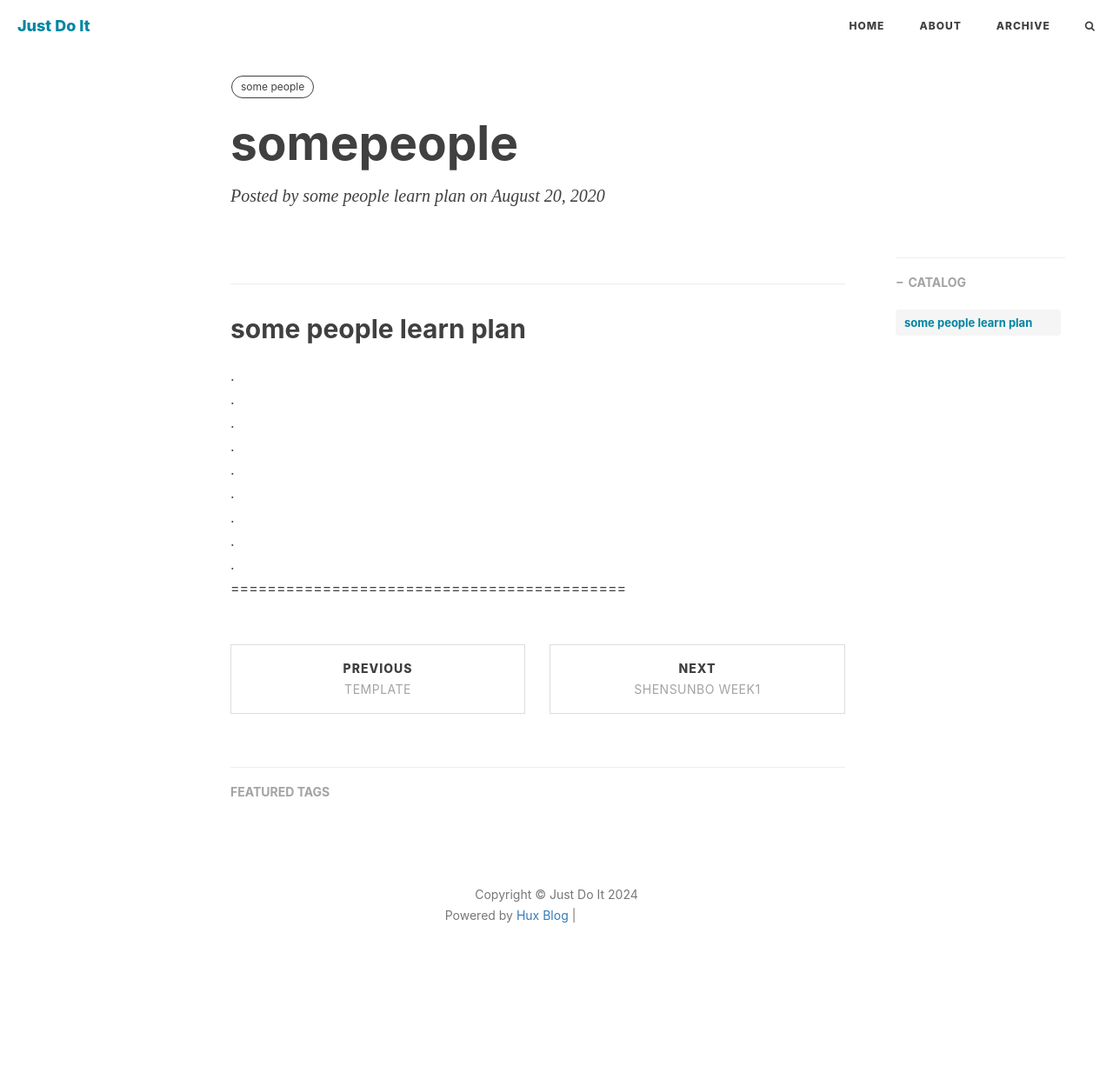
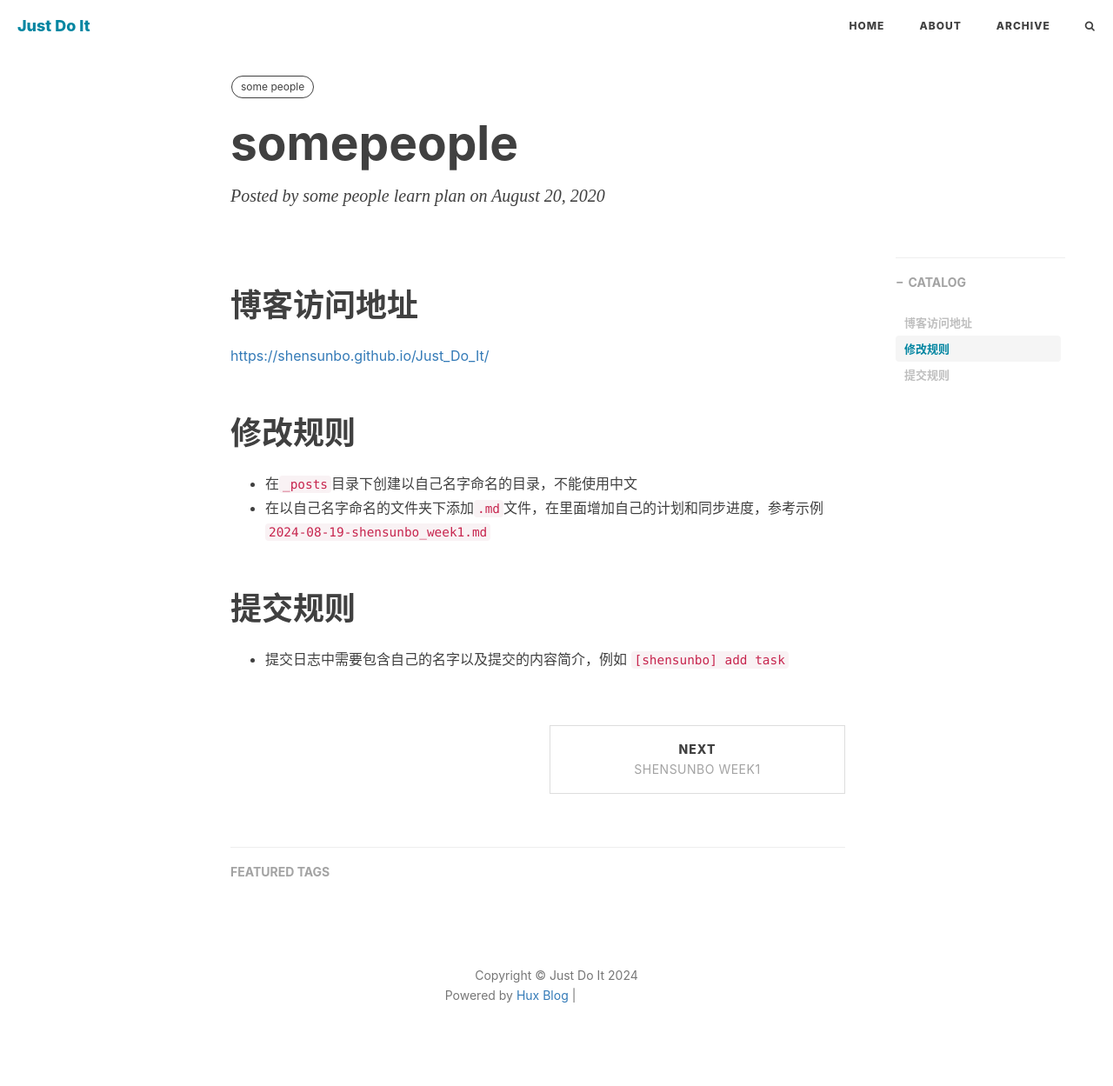
Before and after one commit to shensunbo/Just_Do_It, a Jekyll site: the page built from _posts/somePeople/2020-08-20-somepeople.md, in a window 1280 px wide. Shown: the whole page at 87% size. Built offline with Jekyll 4.4.1, drawn with Linux system fonts in a browser that asks for light colours; nearby versions of some CDN libraries; comment, search, counter and statistics services are not loaded; before the commit the page ends 1157 px from its top, so only the background shows below that; grey boxes are pictures that could not be loaded.

Commit message:
[shensunbo] update template

```diff
--- a/_posts/somePeople/2020-08-20-somepeople.md
+++ b/_posts/somePeople/2020-08-20-somepeople.md
@@ -7,15 +7,12 @@ catalog:      true
 tags:
     - some people
 ---
+# 博客访问地址
+[https://shensunbo.github.io/Just_Do_It/](https://shensunbo.github.io/Just_Do_It/)
 
-## some people learn plan
-.
-.
-.
-.
-.
-.
-.
-.
-.
-===========================================
+# 修改规则
+* 在`_posts`目录下创建以自己名字命名的目录，不能使用中文
+* 在以自己名字命名的文件夹下添加`.md`文件，在里面增加自己的计划和同步进度，参考示例 `2024-08-19-shensunbo_week1.md`
+
+# 提交规则
+* 提交日志中需要包含自己的名字以及提交的内容简介，例如 `[shensunbo] add task`
```
Also changed, not shown: _posts/2029-1-1-template.md (renamed from _posts/2020-1-1-template.md).
